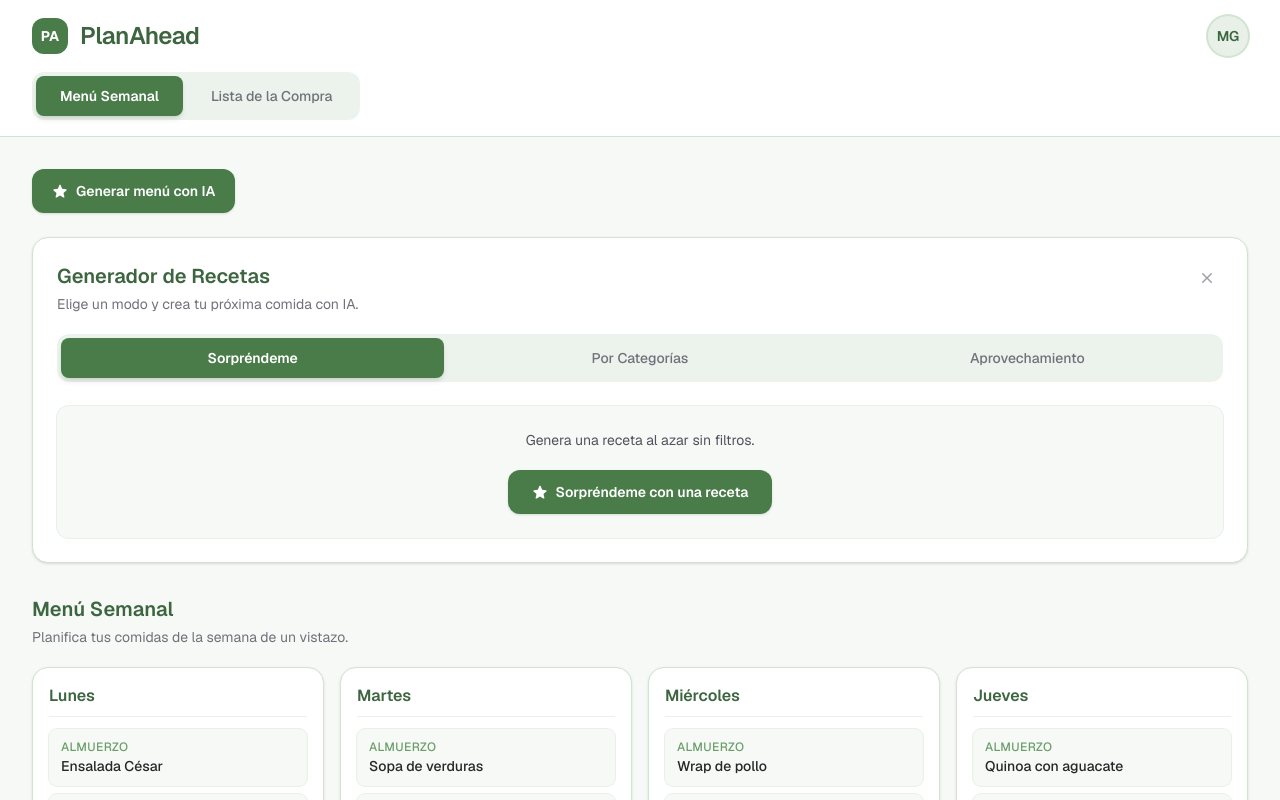
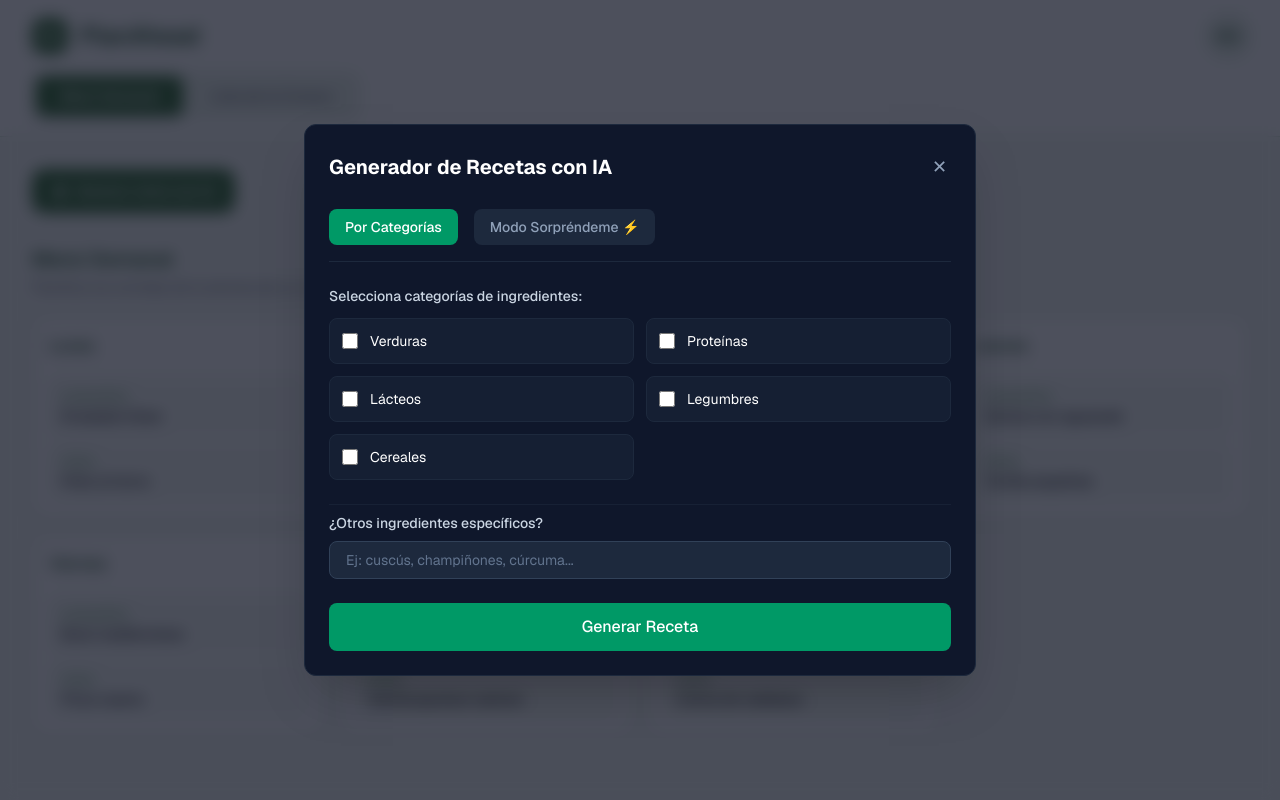
Before and after one commit to Eltrucho/planahead, a Next.js app: page / in a window 1280 px wide. Both pictures are taken after a click on the button "Generar menú con IA". Shown: the top 800 px of the page. Built offline with nearby package versions, Linux system fonts and the light colour scheme.

Commit message:
Mejora UI: Modal flotante con backdrop y campo de ingredientes en RecipeGenerator

```diff
--- a/src/components/RecipeGenerator.tsx
+++ b/src/components/RecipeGenerator.tsx
@@ -1,221 +1,137 @@
 "use client";
 
-import { useState } from "react";
-import {
-  foodCategories,
-  recipeModes,
-  type RecipeMode,
-} from "@/lib/recipe-categories";
+import React, { useState } from "react";
 
-function SparklesIcon() {
-  return (
-    <svg
-      xmlns="http://www.w3.org/2000/svg"
-      viewBox="0 0 20 20"
-      fill="currentColor"
-      className="h-4 w-4"
-      aria-hidden="true"
-    >
-      <path d="M10.868 2.884c-.321-.772-1.415-.772-1.736 0l-1.83 4.401-4.753.381c-.833.067-1.171 1.107-.536 1.651l3.62 3.102-1.106 4.637c-.194.813.691 1.456 1.405 1.02L10 15.591l4.069 2.485c.713.436 1.598-.207 1.404-1.02l-1.106-4.637 3.62-3.102c.635-.544.297-1.584-.536-1.65l-4.752-.382-1.831-4.401Z" />
-    </svg>
-  );
+type RecipeMode = "quick" | "categories";
+
+interface RecipeGeneratorProps {
+  onClose?: () => void;
 }
 
-function CloseIcon() {
-  return (
-    <svg
-      xmlns="http://www.w3.org/2000/svg"
-      viewBox="0 0 20 20"
-      fill="currentColor"
-      className="h-5 w-5"
-      aria-hidden="true"
-    >
-      <path d="M6.28 5.22a.75.75 0 0 0-1.06 1.06L8.94 10l-3.72 3.72a.75.75 0 1 0 1.06 1.06L10 11.06l3.72 3.72a.75.75 0 1 0 1.06-1.06L11.06 10l3.72-3.72a.75.75 0 0 0-1.06-1.06L10 8.94 6.28 5.22Z" />
-    </svg>
+export function RecipeGenerator({ onClose }: RecipeGeneratorProps) {
+  const [mode, setMode] = useState<RecipeMode>("categories");
+  const [selectedCategories, setSelectedCategories] = useState<string[]>([]);
+  const [customIngredients, setCustomIngredients] = useState<string>("");
+
+  const handleCategoryToggle = (category: string) => {
+    setSelectedCategories((prev) =>
+      prev.includes(category)
+        ? prev.filter((c) => c !== category)
+        : [...prev, category]
     );
-}
-
-type RecipeGeneratorProps = {
-  onClose?: () => void;
   };
 
-export function RecipeGenerator({ onClose }: RecipeGeneratorProps) {
-  const [activeMode, setActiveMode] = useState<RecipeMode>("surprise");
-  const [selectedItems, setSelectedItems] = useState<Set<string>>(new Set());
-  const [leftoverIngredients, setLeftoverIngredients] = useState("");
-
-  function toggleItem(key: string) {
-    setSelectedItems((prev) => {
-      const next = new Set(prev);
-      if (next.has(key)) {
-        next.delete(key);
-      } else {
-        next.add(key);
-      }
-      return next;
-    });
-  }
-
-  function handleGenerate() {
-    // Placeholder for future AI integration
-  }
+  const handleGenerate = () => {
+    const payload = {
+      mode,
+      categories: selectedCategories,
+      customIngredients: mode === "categories" ? customIngredients : "",
+    };
+    console.log("Generando receta con:", payload);
+  };
 
   return (
-    <section
-      className="rounded-2xl border border-sage-200 bg-white p-5 shadow-sm sm:p-6"
-      aria-labelledby="recipe-generator-heading"
-    >
-      <div className="mb-5 flex items-start justify-between gap-4">
-        <div>
-          <h2
-            id="recipe-generator-heading"
-            className="text-lg font-semibold text-sage-700 sm:text-xl"
-          >
-            Generador de Recetas
-          </h2>
-          <p className="mt-1 text-sm text-zinc-500">
-            Elige un modo y crea tu próxima comida con IA.
-          </p>
-        </div>
-
+    /* Capa contenedora flotante con fondo semitransparente y desenfoque */
+    <div className="fixed inset-0 z-50 flex items-center justify-center p-4 bg-slate-950/70 backdrop-blur-sm overflow-y-auto">
+      <div className="bg-slate-900 text-white p-6 rounded-xl border border-slate-800 max-w-2xl w-full shadow-2xl relative my-8">
+        <div className="flex justify-between items-center mb-6">
+          <h2 className="text-xl font-bold">Generador de Recetas con IA</h2>
           {onClose && (
             <button
-            type="button"
               onClick={onClose}
-            className="rounded-lg p-1.5 text-zinc-400 transition-colors hover:bg-sage-50 hover:text-sage-700"
-            aria-label="Cerrar generador de recetas"
+              className="text-slate-400 hover:text-white transition-colors text-lg p-1"
             >
-            <CloseIcon />
+              ✕
             </button>
           )}
         </div>
 
-      <nav
-        className="mb-6 flex flex-col gap-1 rounded-xl bg-sage-100/80 p-1 sm:flex-row"
-        role="tablist"
-        aria-label="Modos de generación"
-      >
-        {recipeModes.map((mode) => {
-          const isActive = activeMode === mode.id;
-
-          return (
+        {/* Selector de Pestañas */}
+        <div className="flex gap-4 border-b border-slate-800 pb-4 mb-6">
           <button
-              key={mode.id}
-              type="button"
-              role="tab"
-              aria-selected={isActive}
-              onClick={() => setActiveMode(mode.id)}
-              className={`flex-1 rounded-lg px-4 py-2.5 text-left text-sm transition-all duration-200 sm:text-center ${
-                isActive
-                  ? "bg-sage-600 font-semibold text-white shadow-md"
-                  : "font-medium text-zinc-500 hover:bg-sage-50 hover:text-sage-700"
+            onClick={() => setMode("categories")}
+            className={`px-4 py-2 rounded-lg text-sm font-medium transition-all ${
+              mode === "categories"
+                ? "bg-emerald-600 text-white"
+                : "bg-slate-800 text-slate-400 hover:bg-slate-700"
             }`}
           >
-              {mode.label}
+            Por Categorías
           </button>
-          );
-        })}
-      </nav>
+          <button
+            onClick={() => setMode("quick")}
+            className={`px-4 py-2 rounded-lg text-sm font-medium transition-all ${
+              mode === "quick"
+                ? "bg-emerald-600 text-white"
+                : "bg-slate-800 text-slate-400 hover:bg-slate-700"
+            }`}
+          >
+            Modo Sorpréndeme ⚡
+          </button>
+        </div>
 
-      <div role="tabpanel" className="space-y-5">
-        {activeMode === "surprise" && (
-          <div className="rounded-xl bg-sage-50 px-5 py-6 text-center ring-1 ring-sage-100">
-            <p className="text-sm text-zinc-600">
-              {recipeModes.find((m) => m.id === "surprise")?.description}
+        {/* Contenido según la pestaña */}
+        {mode === "categories" ? (
+          <div className="space-y-6">
+            <div>
+              <label className="block text-sm font-medium text-slate-300 mb-3">
+                Selecciona categorías de ingredientes:
+              </label>
+              <div className="grid grid-cols-2 gap-3">
+                {[
+                  "Verduras",
+                  "Proteínas",
+                  "Lácteos",
+                  "Legumbres",
+                  "Cereales",
+                ].map((cat) => (
+                  <label
+                    key={cat}
+                    className="flex items-center gap-3 p-3 bg-slate-800/50 rounded-lg border border-slate-800 cursor-pointer hover:bg-slate-800 transition-colors"
+                  >
+                    <input
+                      type="checkbox"
+                      checked={selectedCategories.includes(cat)}
+                      onChange={() => handleCategoryToggle(cat)}
+                      className="w-4 h-4 accent-emerald-500 rounded"
+                    />
+                    <span className="text-sm">{cat}</span>
+                  </label>
+                ))}
+              </div>
+            </div>
+
+            {/* Campo de texto para ingredientes adicionales */}
+            <div className="pt-2 border-t border-slate-800/60">
+              <label className="block text-sm font-medium text-slate-300 mb-2">
+                ¿Otros ingredientes específicos?
+              </label>
+              <input
+                type="text"
+                value={customIngredients}
+                onChange={(e) => setCustomIngredients(e.target.value)}
+                placeholder="Ej: cuscús, champiñones, cúrcuma..."
+                className="w-full bg-slate-800 border border-slate-700 rounded-lg px-4 py-2 text-sm text-white placeholder-slate-500 focus:outline-none focus:ring-2 focus:ring-emerald-500"
+              />
+            </div>
+          </div>
+        ) : (
+          <div className="py-8 text-center text-slate-400">
+            <p>
+              Generaremos una receta rápida y variada de forma automática sin
+              filtros.
             </p>
-            <button
-              type="button"
-              onClick={handleGenerate}
-              className="mt-5 inline-flex items-center justify-center gap-2 rounded-xl bg-sage-600 px-6 py-3 text-sm font-semibold text-white shadow-sm transition-colors hover:bg-sage-700 focus-visible:outline focus-visible:outline-2 focus-visible:outline-offset-2 focus-visible:outline-sage-600"
-            >
-              <SparklesIcon />
-              Sorpréndeme con una receta
-            </button>
           </div>
         )}
 
-        {activeMode === "categories" && (
-          <div className="space-y-4">
-            <p className="text-sm text-zinc-500">
-              {recipeModes.find((m) => m.id === "categories")?.description}
-            </p>
-
-            <div className="grid grid-cols-1 gap-4 lg:grid-cols-2">
-              {foodCategories.map((category) => (
-                <fieldset
-                  key={category.id}
-                  className="rounded-xl border border-sage-200 bg-sage-50/50 p-4"
+        {/* Botón de Acción */}
+        <button
+          onClick={handleGenerate}
+          className="w-full mt-6 bg-emerald-600 hover:bg-emerald-500 text-white font-medium py-3 rounded-lg transition-colors flex items-center justify-center gap-2"
         >
-                  <legend className="px-1 text-sm font-semibold text-sage-700">
-                    {category.label}
-                  </legend>
-                  <ul className="mt-3 grid grid-cols-2 gap-2">
-                    {category.items.map((item) => {
-                      const key = `${category.id}:${item}`;
-                      const isChecked = selectedItems.has(key);
-
-                      return (
-                        <li key={key}>
-                          <label className="flex cursor-pointer items-center gap-2 rounded-lg px-2 py-1.5 text-sm transition-colors hover:bg-sage-100">
-                            <input
-                              type="checkbox"
-                              checked={isChecked}
-                              onChange={() => toggleItem(key)}
-                              className="h-4 w-4 shrink-0 rounded border-sage-300 text-sage-600 focus:ring-sage-500"
-                            />
-                            <span className="text-zinc-700">{item}</span>
-                          </label>
-                        </li>
-                      );
-                    })}
-                  </ul>
-                </fieldset>
-              ))}
-            </div>
-
-            <button
-              type="button"
-              onClick={handleGenerate}
-              disabled={selectedItems.size === 0}
-              className="inline-flex items-center justify-center gap-2 rounded-xl bg-sage-600 px-6 py-3 text-sm font-semibold text-white shadow-sm transition-colors hover:bg-sage-700 focus-visible:outline focus-visible:outline-2 focus-visible:outline-offset-2 focus-visible:outline-sage-600 disabled:cursor-not-allowed disabled:opacity-50"
-            >
-              <SparklesIcon />
-              Generar con categorías seleccionadas
+          <span>Generar Receta</span>
         </button>
       </div>
-        )}
-
-        {activeMode === "leftovers" && (
-          <div className="space-y-4">
-            <p className="text-sm text-zinc-500">
-              {recipeModes.find((m) => m.id === "leftovers")?.description}
-            </p>
-
-            <label className="block">
-              <span className="mb-2 block text-sm font-medium text-sage-700">
-                Ingredientes disponibles
-              </span>
-              <textarea
-                value={leftoverIngredients}
-                onChange={(e) => setLeftoverIngredients(e.target.value)}
-                placeholder="Ej: pollo, arroz, tomates, queso, espinacas..."
-                rows={4}
-                className="w-full resize-y rounded-xl border border-sage-200 bg-white px-4 py-3 text-sm text-zinc-700 placeholder:text-zinc-400 focus:border-sage-500 focus:outline-none focus:ring-2 focus:ring-sage-200"
-              />
-            </label>
-
-            <button
-              type="button"
-              onClick={handleGenerate}
-              disabled={leftoverIngredients.trim().length === 0}
-              className="inline-flex items-center justify-center gap-2 rounded-xl bg-sage-600 px-6 py-3 text-sm font-semibold text-white shadow-sm transition-colors hover:bg-sage-700 focus-visible:outline focus-visible:outline-2 focus-visible:outline-offset-2 focus-visible:outline-sage-600 disabled:cursor-not-allowed disabled:opacity-50"
-            >
-              <SparklesIcon />
-              Generar receta de aprovechamiento
-            </button>
     </div>
-        )}
-      </div>
-    </section>
   );
 }
```
Lines whose indentation alone changed are shown as unchanged.
